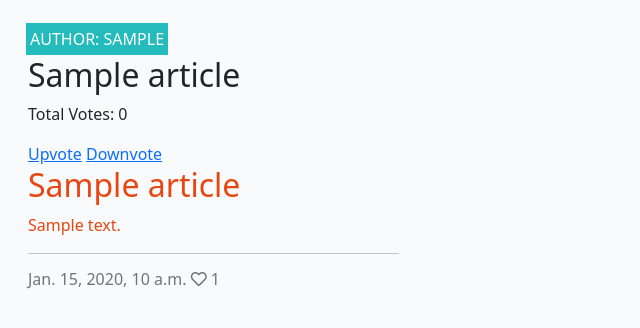
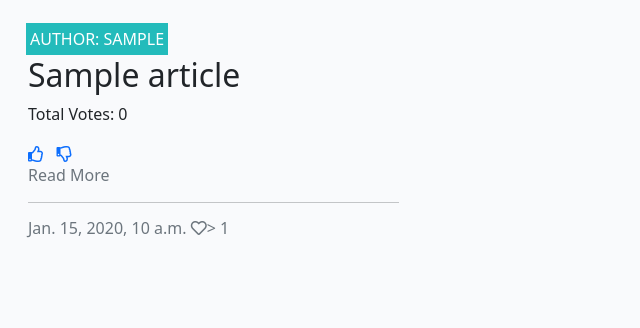
Before and after one commit to Annausername/fashion-news, a Django app: page / in a window 1280 px wide. Shown: the part 56-384 px from the top of the page, without its empty margins (0-640 px from the left). Run offline with Django 3.2, Linux system fonts and the light colour scheme; tables that the repository leaves empty hold one stand-in row (values such as "Sample post").

Commit message:
Add content

```diff
--- a/static/css/style.css
+++ b/static/css/style.css
@@ -1,5 +1,5 @@
 body {
-    background-color: #F9FAFC;
+    background-color: #fbe9e9;
 }
 
 brand {
--- a/templates/index.html
+++ b/templates/index.html
@@ -27,16 +27,17 @@
 
                                 <h2>{{ article.title }}</h2>
                                 <p>Total Votes: {{ article.total_votes }}</p>
-                                <a href="{% url 'upvote_article' article.id %}">Upvote</a>
-                                <a href="{% url 'downvote_article' article.id %}">Downvote</a>
+                                <a href="{% url 'upvote_article' article.id %}"><i class="far fa-thumbs-up"></i></a>
+                                &nbsp;
+                                <a href="{% url 'downvote_article' article.id %}"><i class="far fa-thumbs-down"></i></a>
                                 </div>
 
                             <a href="{% url 'article_detail' article.slug %}" class="article-link">
-                                <h2 class="card-title">{{ article.title }}</h2>
-                                <p class="card-text">{{ article.excerpt }}</p>
+                                <h2 class="card-text text-muted h6">Read More</h2>
+                                <!-- <p class="card-text">{{ article.excerpt }}</p> -->
                             </a>
                             <hr />
-                            <p class="card-text text-muted h6">{{ article.created_at}} <i class="far fa-heart"></i>
+                            <p class="text-muted h6">{{ article.created_at}} <i class="far fa-heart"></i>></i>
                                 {{ article.number_of_likes }}</p>
                         </div>
                     </div>
```
